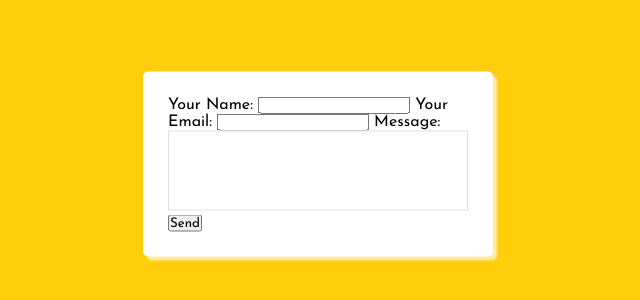
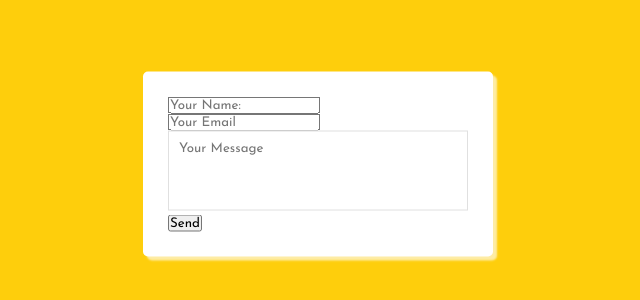
Before and after one commit to anducnguyen/test, a plain HTML site: page index.html in a window 1280 px wide. Shown: the part 236-536 px from the top of the page, without its empty margins (322-962 px from the left). Drawn offline with Linux system fonts and the light colour scheme.

Commit message:
add test3

```diff
--- a/index.html
+++ b/index.html
@@ -13,18 +13,21 @@
     action="https://formspree.io/ducnguyenan@gmail.com"
     method="POST"
   >
-    <label>
-      Your Name:
-      <input type="text" name="name">
-    </label>
-    <label>
-      Your Email:
-      <input type="email" name="_replyto">
-    </label>
-    <label>
-      Message:
-      <textarea name="message"></textarea>
-    </label>
+  <div class="row margin-top-30">
+    <div class="col-md-12">
+
+    <div class="row">
+
+    <div class="col-sm-6"><div class="form-group">
+    <input type="text" name = "name" class="form-control" required placeholder="Your Name:">
+
+    <div class="col-sm-6"><div class="form-group">
+    <input type="email" name="email" class="form-control" required placeholder="Your Email">
+
+    <div class="col-sm-12"><div class="text-area form-group">
+    <textarea type="msg" name="message" class="form-control" required placeholder="Your Message" rows="5"></textarea>
+
+    <div class="col-sm-6"><div class="form-group"></div>
     <input type="submit" value="Send">
   </form>
 
```
